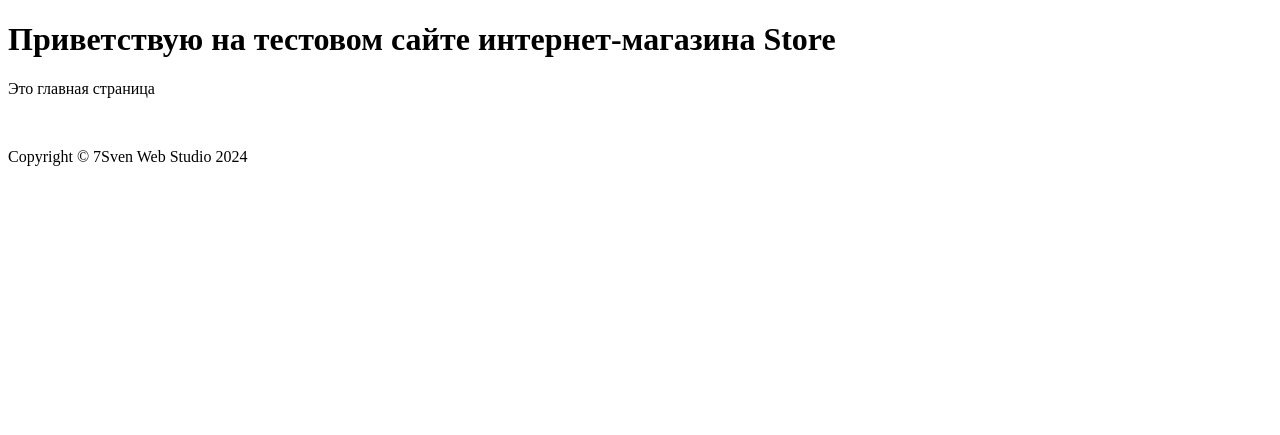
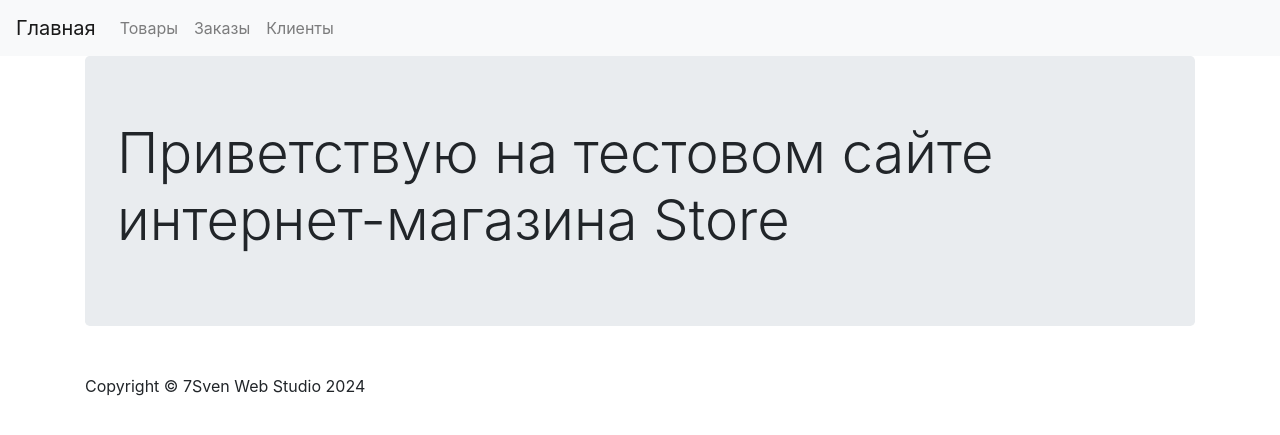
Before and after one commit to eugenepro777/django-homeworks-main-project, a Django app: page / in a window 1280 px wide. Shown: the top 435 px of the page. Run offline with Django 4.2, Linux system fonts and the light colour scheme; some libraries are stand-ins or nearby versions.

Commit message:
update base and index.html

```diff
--- a/web_store/main/templates/main/index.html
+++ b/web_store/main/templates/main/index.html
@@ -2,10 +2,7 @@
 
 
 {% block content %}
-        <h1>Приветствую на тестовом сайте интернет-магазина {{ title }}</h1>
-        <p>Это главная страница</p>
+    <div class="jumbotron">
+        <h1 class="display-4">Приветствую на тестовом сайте интернет-магазина {{ title }}</h1>
+    </div>
 {% endblock %}
-
-{% block footer %}
-
-{% endblock %}
--- a/web_store/templates/base.html
+++ b/web_store/templates/base.html
@@ -1,24 +1,54 @@
 <!doctype html>
+{% load static %}
 <html lang="ru">
 <head>
     <meta charset="UTF-8">
     <meta name="viewport"
           content="width=device-width, user-scalable=no, initial-scale=1.0, maximum-scale=1.0, minimum-scale=1.0">
     <meta http-equiv="X-UA-Compatible" content="ie=edge">
-    <title>{% block title %}Store{% endblock %}</title>
+    <title>{% block title %}Store FarFore{% endblock %}</title>
+    <link rel="stylesheet" href="https://stackpath.bootstrapcdn.com/bootstrap/4.5.2/css/bootstrap.min.css">
+    <link rel="shortcut icon" href="{% static 'favicon.png' %}" type="image/png">
 </head>
 <body>
 
-    {% block content %}
-        <p>Скоро тут появится текст...</p>
-    {% endblock %}
+    <nav class="navbar navbar-expand-lg navbar-light bg-light">
+        <a href="{% url 'index' %}" class="navbar-brand">Главная</a>
+        <button class="navbar-toggler" type="button" data-toggle="collapse" data-target="#navbarNav"
+        aria-controls="navbarNav" aria-expanded="false" aria-label="Toggle navigation">
+            <span class="navbar-toggler-icon"></span>
+        </button>
+        <div class="collapse navbar-collapse" id="navbarNav">
+            <ul class="navbar-nav">
+                <li class="nav-item">
+                    <a class="nav-link" href="{% url 'product_list' %}">Товары</a>
+                </li>
+                <li class="nav-item">
+                    <a class="nav-link" href="{% url 'order_list' %}">Заказы</a>
+                </li>
+                <li class="nav-item">
+                    <a class="nav-link" href="{% url 'customer_list' %}">Клиенты</a>
+                </li>
+            </ul>
+        </div>
+    </nav>
 
-    <footer>
-        <br>
+    <div class="container">
+        {% block content %}
+            <p>Скоро тут появится текст...</p>
+        {% endblock %}
+    </div>
+
+    <footer class="footer mt-auto py-3">
+        <div class="container">
         {% load i18n %}
         {% now "Y" as current_year %}
         {% blocktranslate %}<p>Copyright &copy; 7Sven Web Studio {{ current_year }} </p>{% endblocktranslate %}
+        </div>
     </footer>
 
+<script src="https://code.jquery.com/jquery-3.5.1.slim.min.js"></script>
+    <script src="https://cdn.jsdelivr.net/npm/@popperjs/core@2.5.4/dist/umd/popper.min.js"></script>
+    <script src="https://stackpath.bootstrapcdn.com/bootstrap/4.5.2/js/bootstrap.min.js"></script>
 </body>
 </html>
```
